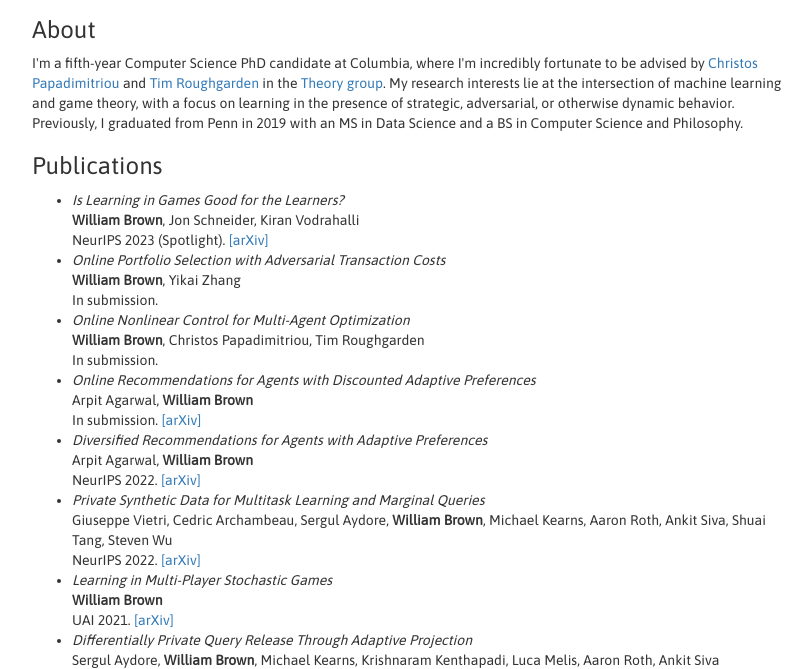
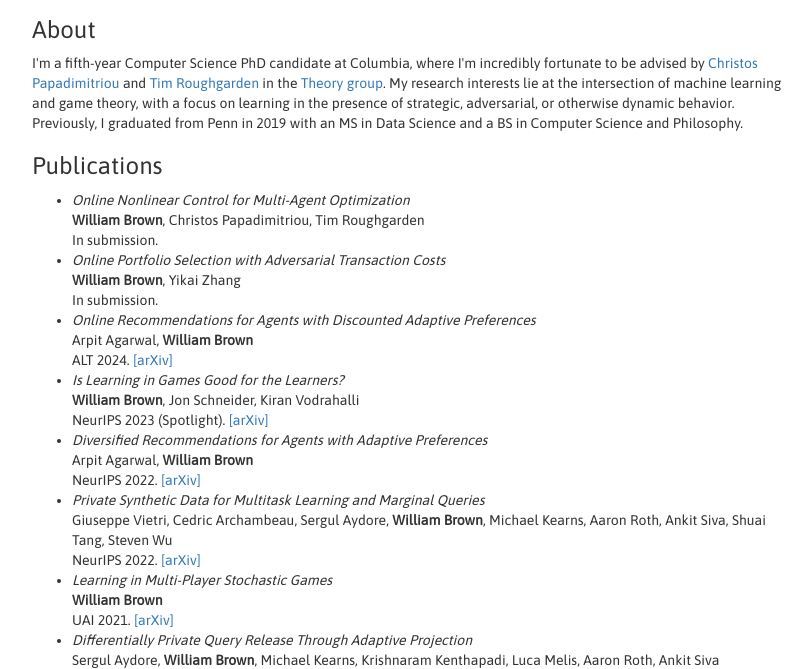
Before and after one commit to wibrown/wibrown.github.io, a plain HTML site: page index.html in a window 1280 px wide. Shown: the part 126-795 px from the top of the page, without its empty margins (233-1045 px from the left). Drawn offline with Linux system fonts and the light colour scheme.

Commit message:
ALT update

```diff
--- a/index.html
+++ b/index.html
@@ -55,10 +55,10 @@
 
                 <h3>Publications</h3>
                 <ul>
+                    <li><em>Online Nonlinear Control for Multi-Agent Optimization</em><br><b>William Brown</b>, Christos Papadimitriou, Tim Roughgarden<br>In submission.</li>
+                    <li><em>Online Portfolio Selection with Adversarial Transaction Costs</em><br><b>William Brown</b>, Yikai Zhang<br>In submission.</li>
+                    <li><em>Online Recommendations for Agents with Discounted Adaptive Preferences</em><br>Arpit Agarwal, <b>William Brown</b><br>ALT 2024. <a href="https://arxiv.org/abs/2302.06014">[arXiv]</a></li>
                     <li><em>Is Learning in Games Good for the Learners?</em><br><b>William Brown</b>, Jon Schneider, Kiran Vodrahalli<br>NeurIPS 2023 (Spotlight). <a href="https://arxiv.org/abs/2305.19496">[arXiv]</a></li>
-                    <li><em>Online Portfolio Selection with Adversarial Transaction Costs</em><br><b>William Brown</b>, Yikai Zhang<br>In submission.</li>
-                    <li><em>Online Nonlinear Control for Multi-Agent Optimization</em><br><b>William Brown</b>, Christos Papadimitriou, Tim Roughgarden<br>In submission.</li>
-                    <li><em>Online Recommendations for Agents with Discounted Adaptive Preferences</em><br>Arpit Agarwal, <b>William Brown</b><br>In submission. <a href="https://arxiv.org/abs/2302.06014">[arXiv]</a></li>
                     <li><em>Diversified Recommendations for Agents with Adaptive Preferences</em><br>Arpit Agarwal, <b>William Brown</b><br>NeurIPS 2022. <a href="https://arxiv.org/abs/2210.07773">[arXiv]</a></li>
                     <li><em>Private Synthetic Data for Multitask Learning and Marginal Queries</em><br>Giuseppe Vietri, Cedric Archambeau, Sergul Aydore, <b>William Brown</b>, Michael Kearns, Aaron Roth, Ankit Siva, Shuai Tang, Steven Wu<br>NeurIPS 2022. <a href="https://arxiv.org/abs/2209.07400">[arXiv]</a></li>
                     <li><em>Learning in Multi-Player Stochastic Games</em><br><b>William Brown</b><br>UAI 2021. <a href="https://arxiv.org/abs/2210.14280">[arXiv]</a></li>
```
